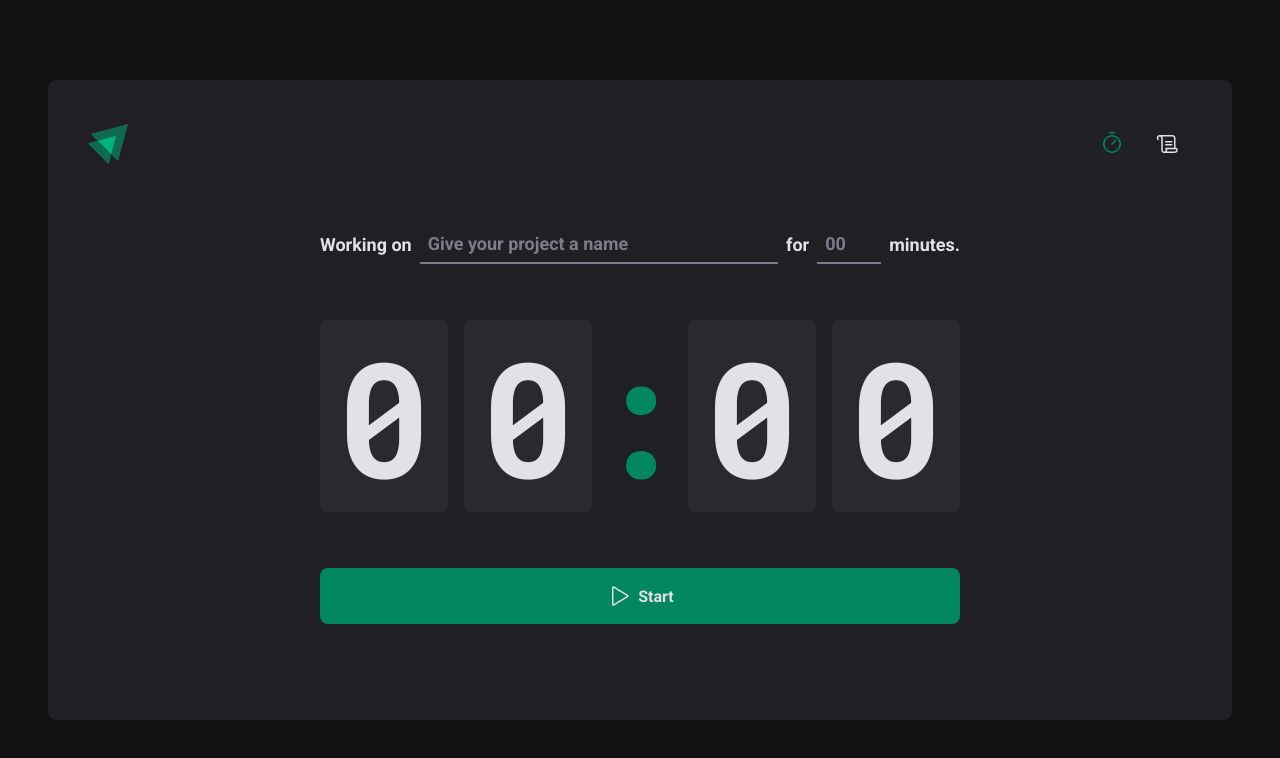
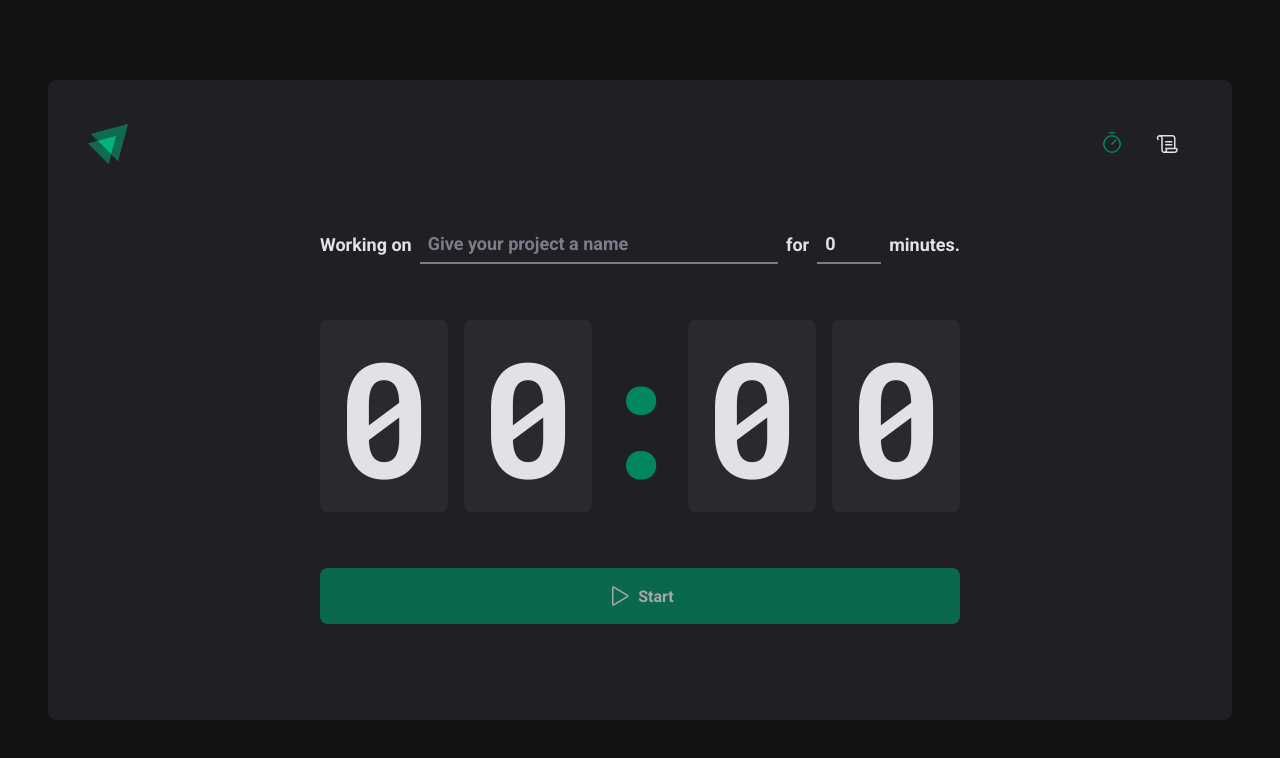
Before and after one commit to cleisonmp/task-timer, a React (Vite) app: page / in a window 1280 px wide. Shown: the top 758 px of the page. Built offline with nearby package versions, Linux system fonts and the light colour scheme.

Commit message:
react-hook-form + zod setup

```diff
--- a/package.json
+++ b/package.json
@@ -10,11 +10,14 @@
     "lint": "eslint src --ext .ts,.tsx"
   },
   "dependencies": {
+    "@hookform/resolvers": "^2.9.7",
     "phosphor-react": "^1.4.1",
     "react": "^18.2.0",
     "react-dom": "^18.2.0",
+    "react-hook-form": "^7.34.0",
     "react-router-dom": "^6.3.0",
-    "styled-components": "^5.3.5"
+    "styled-components": "^5.3.5",
+    "zod": "^3.17.10"
   },
   "devDependencies": {
     "@rocketseat/eslint-config": "^1.1.3",
--- a/src/pages/Home/index.tsx
+++ b/src/pages/Home/index.tsx
@@ -1,4 +1,8 @@
 import { Play } from 'phosphor-react'
+import { useForm } from 'react-hook-form'
+import { zodResolver } from '@hookform/resolvers/zod'
+import * as zod from 'zod'
+
 import {
   CountdownContainer,
   TaskInfoContainer,
@@ -9,16 +13,41 @@
   MinutesAmountInput,
 } from './styles'
 
+const newCycleFormValidationSchema = zod.object({
+  task: zod.string().min(1, 'Task name is required.'),
+  minutesAmount: zod
+    .number()
+    .min(5, 'Timer must be at least 5 minutes.')
+    .max(60, 'Timer must be at most 60 minutes.'),
+})
+type NewCycleFormData = zod.infer<typeof newCycleFormValidationSchema>
+
 export function Home() {
+  const { register, handleSubmit, watch, reset } = useForm<NewCycleFormData>({
+    resolver: zodResolver(newCycleFormValidationSchema),
+    defaultValues: {
+      task: '',
+      minutesAmount: 0,
+    },
+  })
+  const isSubmitDisabled = !watch('task')
+  // console.log(formState.errors.task?.message)
+  // console.log(formState.errors.minutesAmount?.message)
+
+  function handleCreateNewTask(data: NewCycleFormData) {
+    reset()
+  }
+
   return (
     <HomeContainer>
-      <form action="">
+      <form onSubmit={handleSubmit(handleCreateNewTask)} action="">
         <TaskInfoContainer>
           <label htmlFor="task">Working on</label>
           <TaskInput
             id="task"
             list="task-suggestions"
             placeholder="Give your project a name"
+            {...register('task')}
           />
           <datalist id="task-suggestions">
             <option value="Sugestão de nome de projeto 1"></option>
@@ -36,6 +65,7 @@
             step={5}
             min={5}
             max={60}
+            {...register('minutesAmount', { valueAsNumber: true })}
           />
 
           <span>minutes.</span>
@@ -49,7 +79,7 @@
           <span>0</span>
         </CountdownContainer>
 
-        <StartCountdownButton type="submit">
+        <StartCountdownButton type="submit" disabled={isSubmitDisabled}>
           <Play size={24} />
           Start
         </StartCountdownButton>
```
Also changed, not shown: 1 other file (tests, documents, lock files or other folders).
